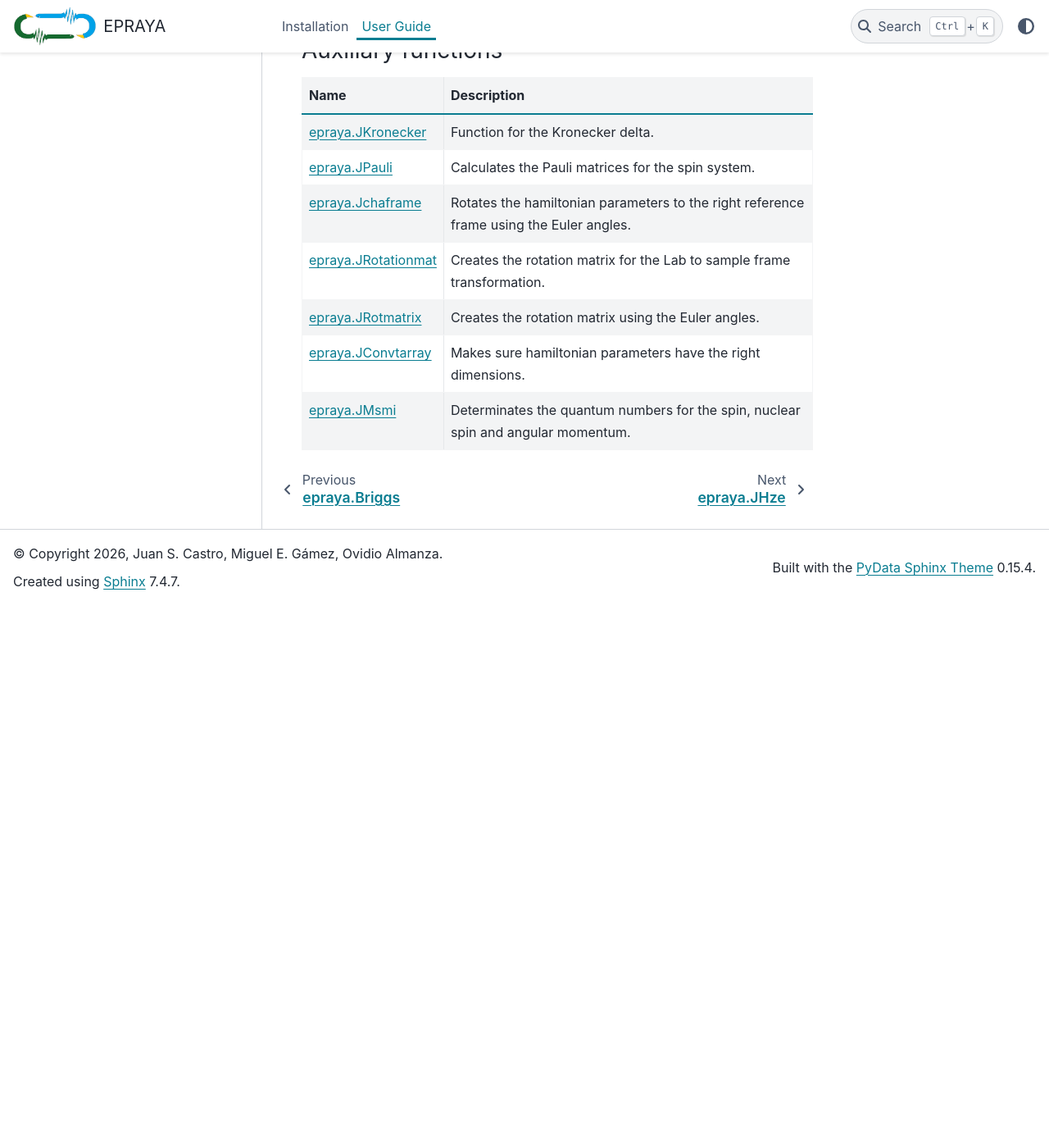
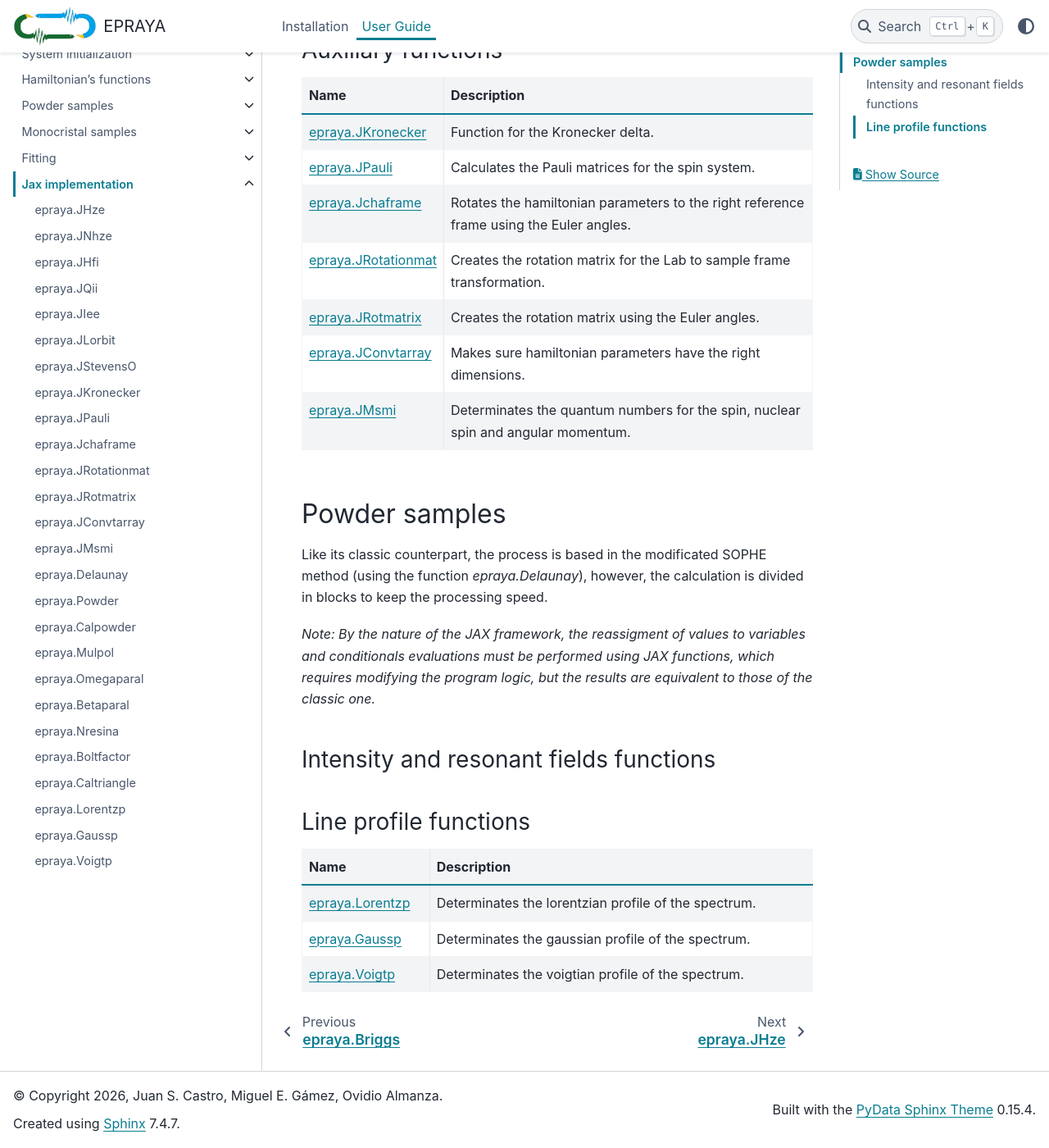
Before and after one commit to eprayadev/EPRAYA, a Sphinx documentation site: the page built from docs/jax_impl.rst, in a window 1280 px wide and 1400 px high, scrolled down 967 px. Shown: the whole window at 82% size. Built offline with Sphinx 7.4.7 and the PyData theme 0.15.4, drawn with Linux system fonts in a browser that asks for light colours; pages that are not in the unit, such as notebooks, are missing from menus; before the commit the page ends 1705 px from its top, so only the background shows below that; some of the changed text lies outside the part shown.

Commit message:
Added docs to JAX implementation

```diff
--- a/docs/jax_impl.rst
+++ b/docs/jax_impl.rst
@@ -1,9 +1,9 @@
 Jax implementation
 =======================
 
-Here are the JAX function for the simualtion and fitting of EPR cw data.
+Here are the *JAX* function for the simualtion and fitting of EPR cw data.
 
-All functions follow a similar approach to that of its counterparts for the *Classic* method described in the other sections, but adapted to make use of the JAX advantages, without requiring a large amount of RAM.
+All functions follow a similar approach to that of its counterparts for the *Classic* method described in the other sections, but adapted to make use of the *JAX* advantages, without requiring a large amount of RAM.
 
 Hamiltonian's functions
 -----------------------
@@ -85,3 +85,55 @@ Auxiliary functions
      - Makes sure hamiltonian parameters have the right dimensions.
    * - :doc:`epraya.JMsmi <JMsmi>`
      - Determinates the quantum numbers for the spin, nuclear spin and angular momentum.
+
+Powder samples
+--------------
+
+Like its classic counterpart, the process is based in the modificated SOPHE method (using the function *epraya.Delaunay*), however, the calculation is divided in blocks to keep the processing speed.
+
+*Note: By the nature of the JAX framework, the reassigment of values to variables and conditionals evaluations must be performed using JAX functions, which requires modifying the program logic, but the results are equivalent to those of the classic one.*
+
+Intensity and resonant fields functions
+^^^^^^^^^^^^^^^^^^^^^^^^^^^^^^^^^^^^^^^
+
+.. currentmodule:: base_jax
+
+.. toctree::
+   :caption: Intensity and resonant fields functions
+   :hidden:
+
+   Delaunay
+   Powder
+   Calpowder
+   Mulpol
+   Omegaparal
+   Betaparal
+   Nresina
+   Boltfactor
+   Caltriangle
+
+Line profile functions
+^^^^^^^^^^^^^^^^^^^^^^
+
+.. currentmodule:: base_jax
+
+.. toctree::
+   :caption: Line profile functions
+   :hidden:
+
+   Lorentzp
+   Gaussp
+   Voigtp
+
+.. list-table::
+   :widths: 25 75
+   :header-rows: 1
+
+   * - Name
+     - Description
+   * - :doc:`epraya.Lorentzp <Lorentzp>`
+     - Determinates the lorentzian profile of the spectrum.
+   * - :doc:`epraya.Gaussp <Gaussp>`
+     - Determinates the gaussian profile of the spectrum.
+   * - :doc:`epraya.Voigtp <Voigtp>`
+     - Determinates the voigtian profile of the spectrum.
```
Also changed, not shown: docs/_static/Jgauss.png (added), docs/_static/jlorentz.png (added).
